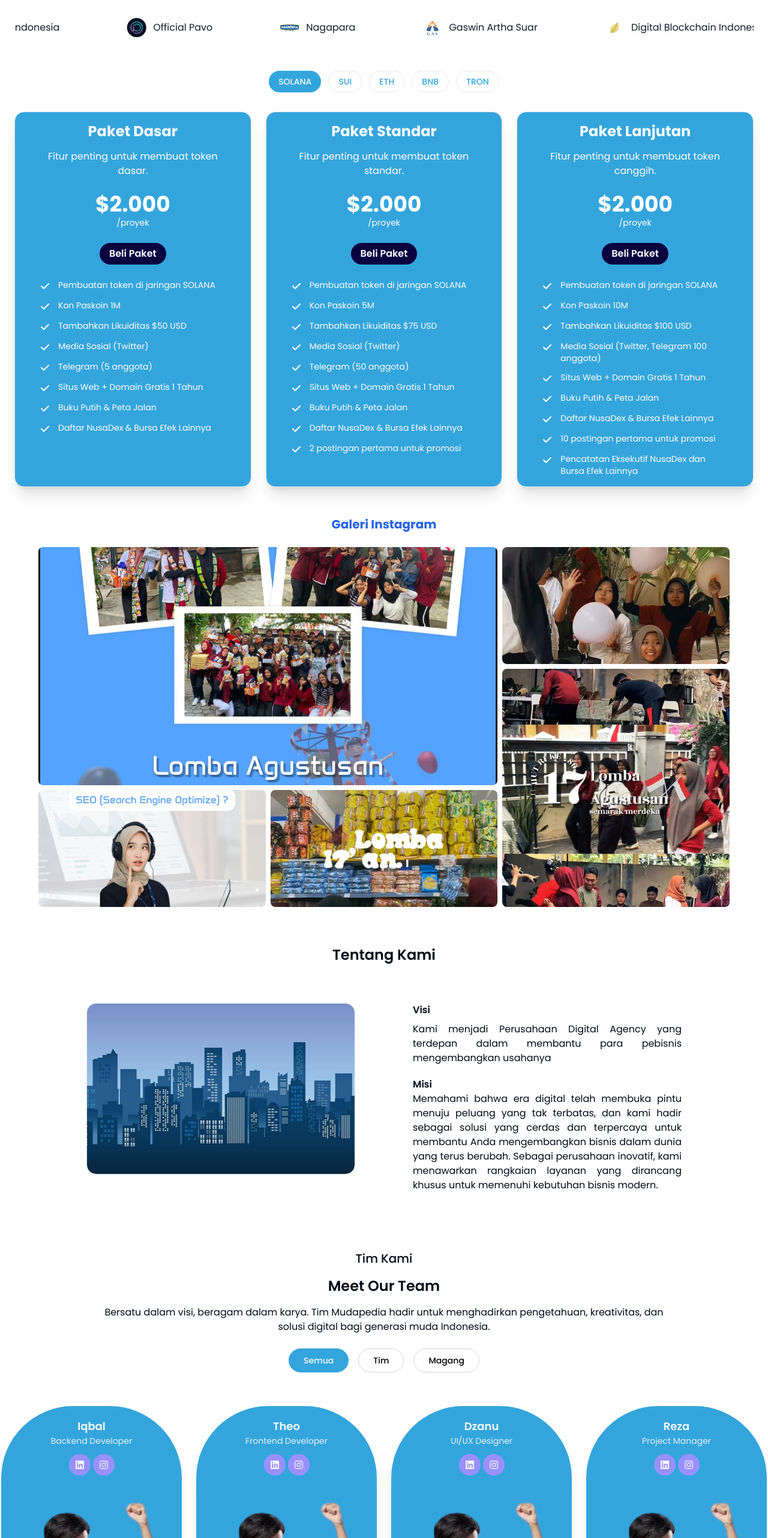
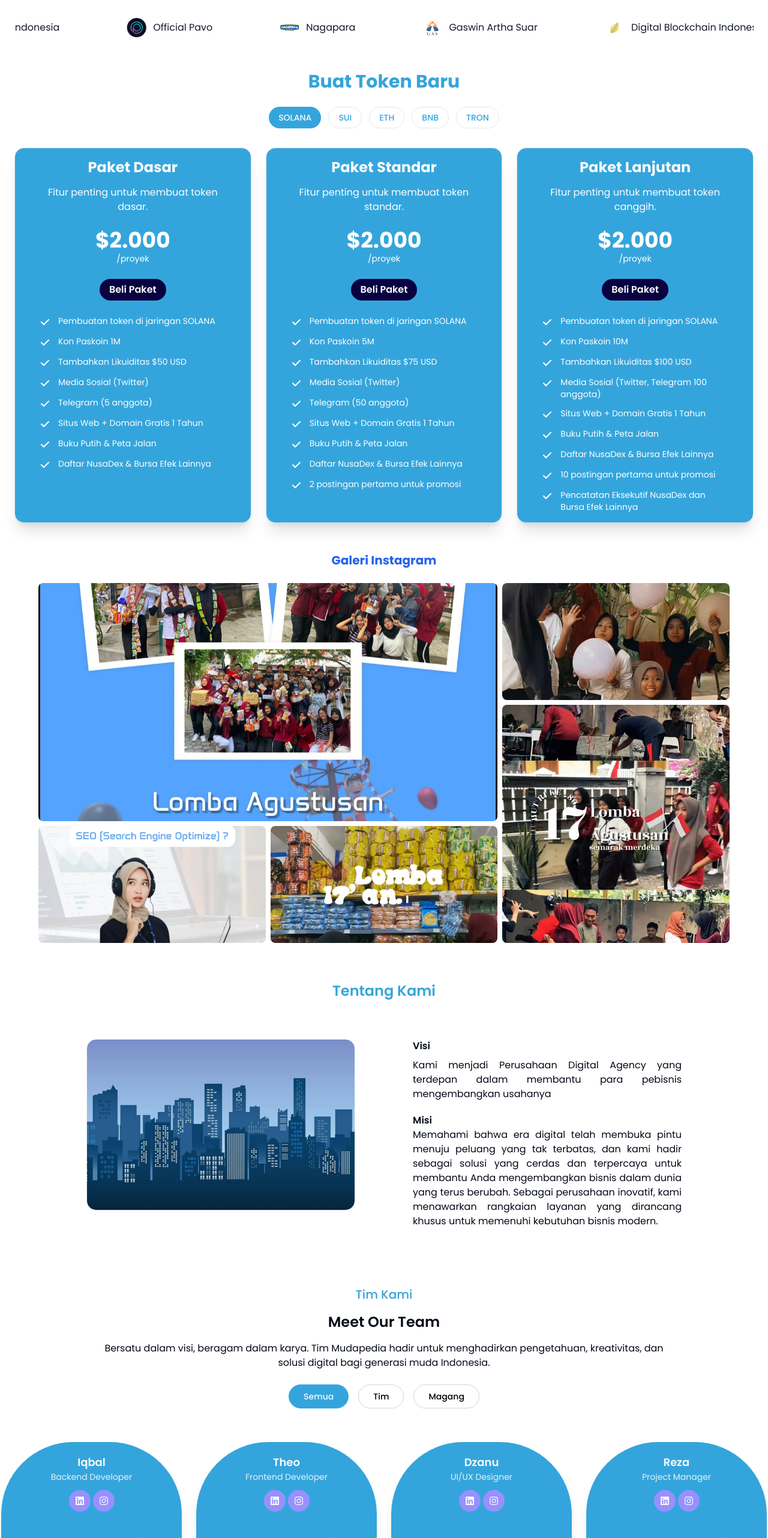
Before and after one commit to Joko-eng/magang-2025, a Next.js app: page / in a window 1280 px wide. Shown: the part 802-3366 px from the top of the page at 60% size. Built offline with nearby package versions, Linux system fonts and the light colour scheme.

Commit message:
update pricing,about

```diff
--- a/components/Pricing.tsx
+++ b/components/Pricing.tsx
@@ -10,6 +10,9 @@ export default function PricingPage() {
 
   return (
     <div id="harga" className="p-6 max-w-7xl mx-auto bg-transparent text-white">
+      <h2 className="text-center text-primary dark:text-white text-2xl sm:text-3xl font-bold mb-6">
+        Buat Token Baru
+      </h2>
       {/* Tabs */}
       <div className="flex justify-center gap-3 mb-8 px-4 sm:px-0 flex-wrap">
         {networks.map((net) => (
@@ -48,7 +51,9 @@ export default function PricingPage() {
                 <p className="text-2xl sm:text-3xl md:text-4xl font-bold text-white dark:text-blue-400">
                   {pkg.price}
                 </p>
-          <p className="text-xs sm:text-sm text-white dark:text-white">/proyek</p>
+                <p className="text-xs sm:text-sm text-white dark:text-white">
+                  /proyek
+                </p>
               </div>
 
               <Button className="mb-4 sm:mb-6 bg-secondary hover:bg-primary-700 text-white font-semibold py-1.5 sm:py-2 px-3 sm:px-4 rounded-full transition-colors duration-200 text-sm sm:text-base">
@@ -79,7 +84,6 @@ export default function PricingPage() {
           </Card>
         ))}
       </div>
-
     </div>
   );
 }
--- a/components/Team.tsx
+++ b/components/Team.tsx
@@ -11,7 +11,7 @@ export default function Team() {
     <section className="py-10 md:py-26">
       <div className="mx-auto max-w-5xl px-6 dark:text-white">
         <div className="text-center">
-          <p className="py-4 text-center text-lg font-medium lg:text-xl">
+          <p className="py-4 text-center text-lg font-medium lg:text-xl text-primary dark:text-white">
             Tim Kami
           </p>
           <h2 className="text-balance text-2xl font-semibold lg:text-2xl">
--- a/components/about.tsx
+++ b/components/about.tsx
@@ -5,7 +5,7 @@ export default function About() {
   return (
     <section id="tentang" className="py-10 md:py-26">
       <div className="mx-auto max-w-5xl space-y-8 px-4 md:space-y-16">
-        <h3 className="text-center z-10 text-2xl font-semibold lg:text-2xl dark:text-white">
+        <h3 className="text-center z-10 text-2xl font-semibold lg:text-2xl text-primary dark:text-white">
           Tentang Kami
         </h3>
         <div className="grid gap-6 sm:grid-cols-2 md:gap-12 lg:gap-24">
```
Lines whose indentation alone changed are shown as unchanged.
